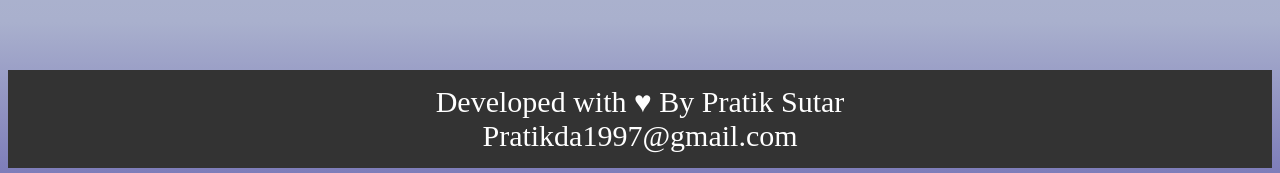
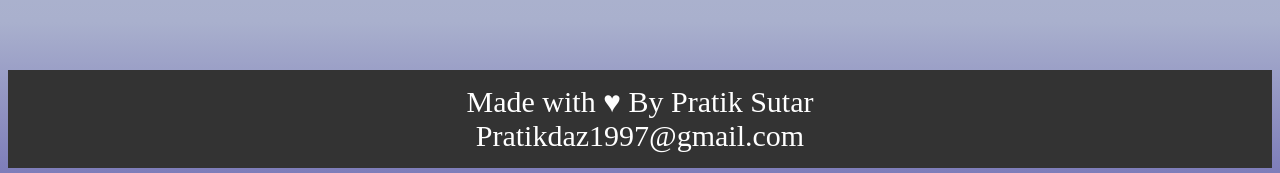
Before and after one commit to PratikSutar97/snookershuffle, a plain HTML site: page index.html in a window 1280 px wide. Shown: the part 1364-1537 px from the top of the page. Drawn offline with Linux system fonts and the light colour scheme.

Commit message:
Update index.html

```diff
--- a/index.html
+++ b/index.html
@@ -291,7 +291,7 @@ footer{
     <img id="reset" hidden onclick="reset()" src="https://th.bing.com/th/id/R.6579de5bd04678eb19eb5a5ddca8b8b8?rik=PmRIdNaZZBFYrA&riu=http%3a%2f%2fwww.clker.com%2fcliparts%2f1%2fV%2fQ%2fQ%2fk%2f4%2freset-button-blue-md.png&ehk=JvNENdItyAykZcMZpgnRH8Pl4lq7skWH0EYCWQF3IvE%3d&risl=&pid=ImgRaw&r=0" style="float:right;width:330px;height:170px"></img>
   </div>
 
-    <footer style="margin-top:10%;" onclick="dot()">Developed with &hearts; By Pratik Sutar <br>Pratikda1997@gmail.com</footer>
+    <footer style="margin-top:10%;" onclick="dot()">Made with &hearts; By Pratik Sutar <br>Pratikdaz1997@gmail.com</footer>
 
     <script>
   var counter = 3;
```
